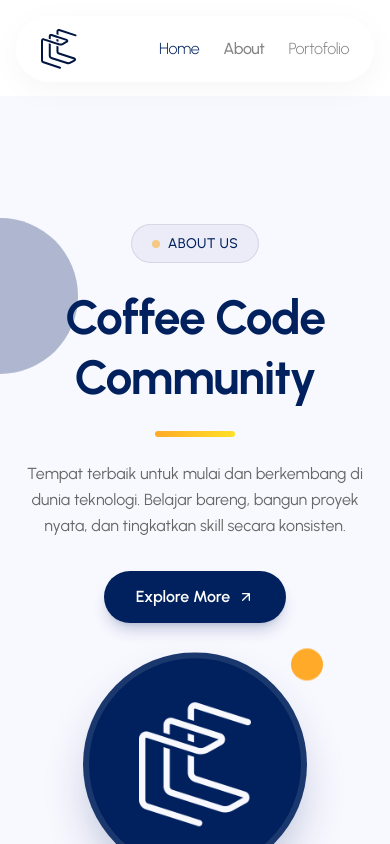
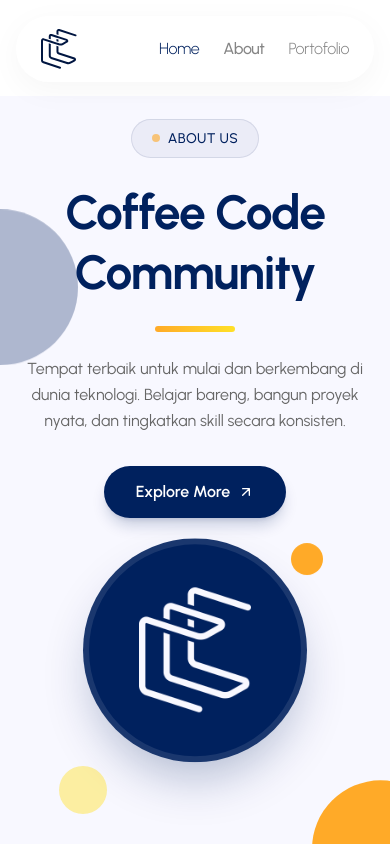
Before and after one commit to COFFEE-CODE-COMMUNITY/c3-landing-page, a React (Vite) app: page /about in a window 390 px wide. Shown: the top 844 px of the page. Built offline with nearby package versions, Linux system fonts and the light colour scheme.

Commit message:
feat : fix hero section responsive to dekstop

```diff
--- a/src/pages/about/components/HeroSection.tsx
+++ b/src/pages/about/components/HeroSection.tsx
@@ -38,7 +38,7 @@ const HeroSection = (): JSX.Element => {
       />
 
       {/* Main Content */}
-      <div className="relative z-10 max-w-screen-xl mx-auto px-6 sm:px-10 lg:px-16 py-32 flex flex-col lg:flex-row items-center gap-12 lg:gap-20 w-full">
+      <div className="relative z-10 max-w-screen-2xl mx-auto px-6 sm:px-10 lg:px-16 pb-32 flex flex-col lg:flex-row items-center gap-12 lg:gap-20 w-full">
 
         {/* Left: Text Content */}
         <div className="flex-1 flex flex-col items-center lg:items-start text-center lg:text-left gap-6">
```
